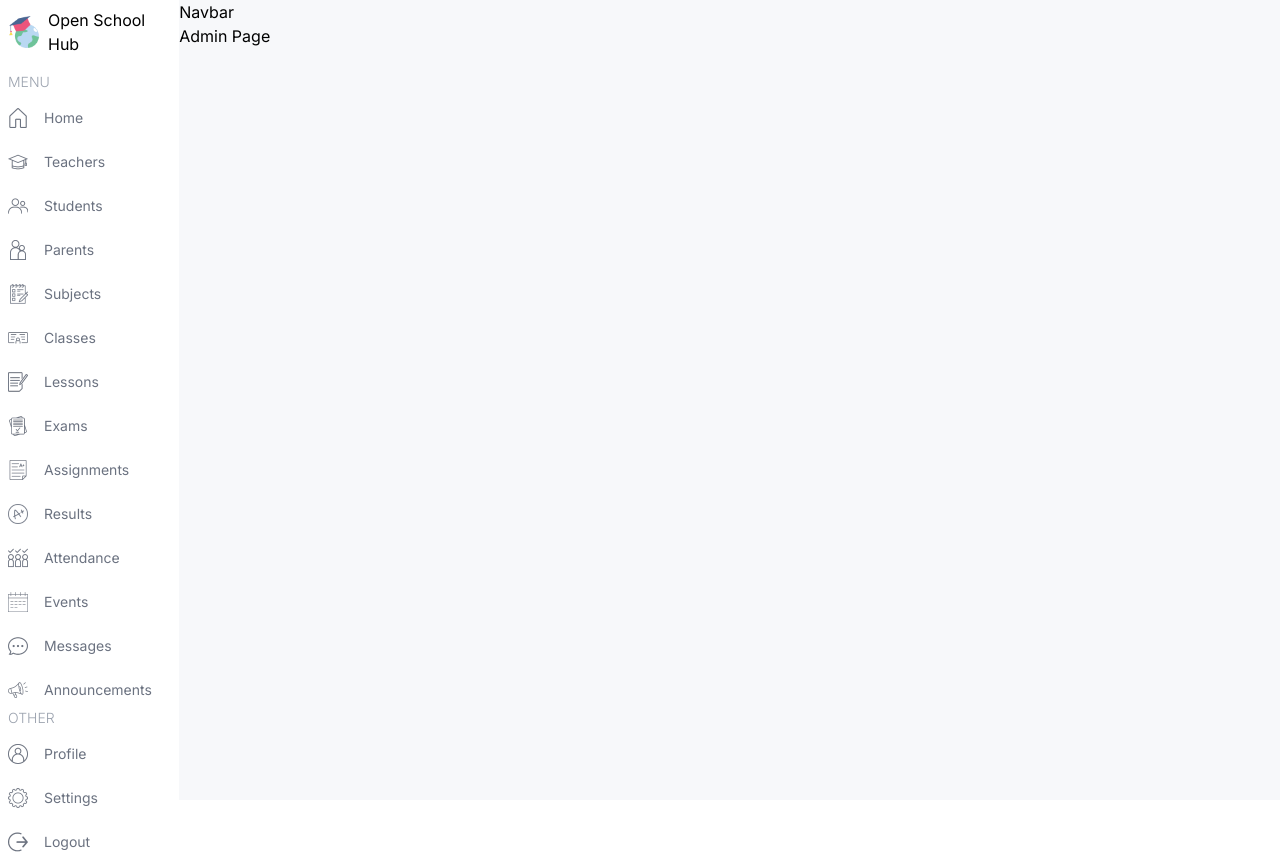
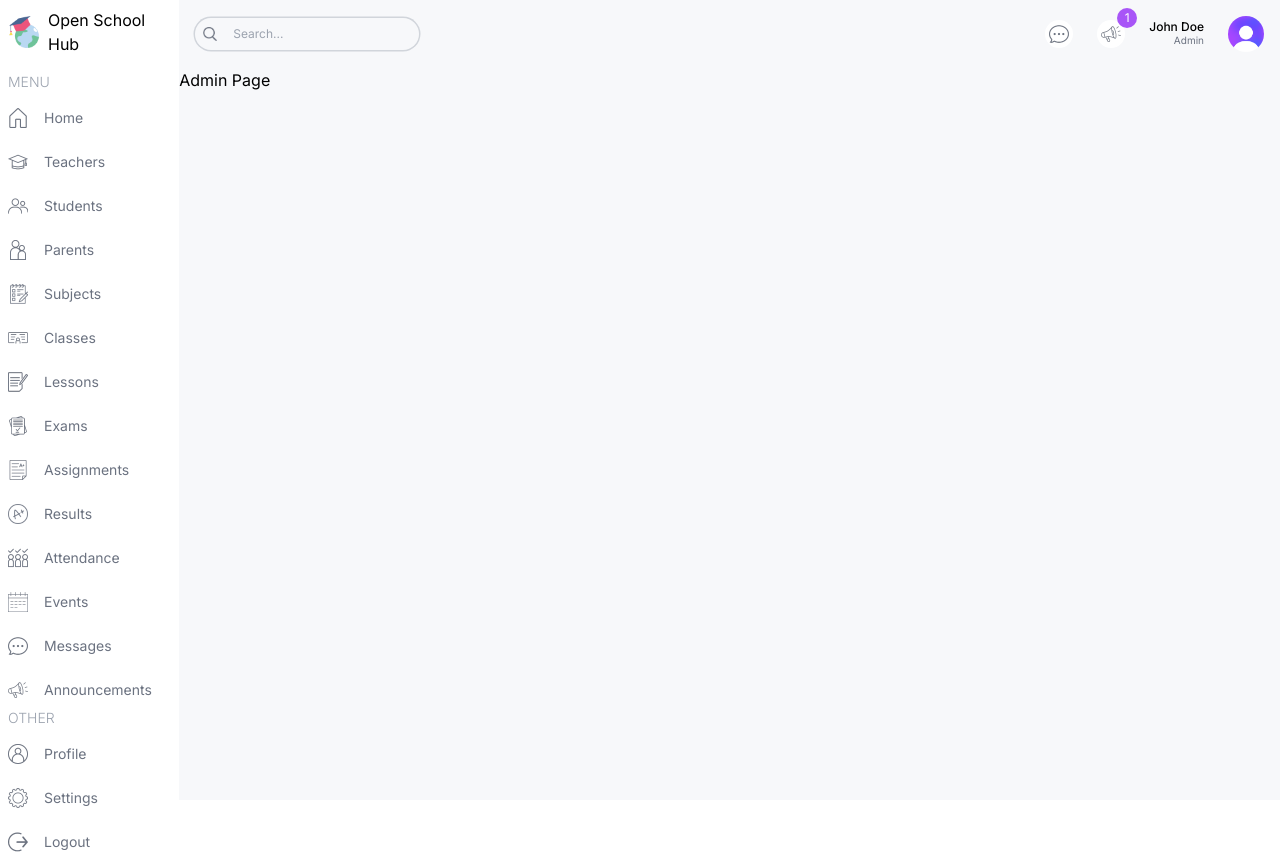
Before and after one commit to ZUBERKHAN034/next-openschoolhub-fe, a Next.js app: page /admin in a window 1280 px wide. Built offline with nearby package versions, Linux system fonts and the light colour scheme.

Commit message:
✨ Add search bar and user icons to Navbar component

```diff
--- a/src/components/Navbar.tsx
+++ b/src/components/Navbar.tsx
@@ -1,6 +1,29 @@
+import Image from "next/image";
+
 const Navbar = () => {
   return (
-   <div className="">Navbar</div>
+   <div className="flex items-center justify-between p-4">
+    {/* SEARCH BAR */}
+    <div className="hidden md:flex items-center gap-2 text-xs rounded-full ring-[1.5px] ring-gray-300 px-2">
+      <Image src="/search.png" alt="search icon" width={14} height={14}/>
+      <input type="text" placeholder="Search..." className="w-[200px] p-2 bg-transparent outline-none"/>
+    </div>
+    {/* ICONS AND USER */}
+    <div className="flex items-center gap-6 justify-end w-full">
+      <div className="bg-white rounded-full w-7 h-7 flex items-center justify-center cursor-pointer">
+      <Image src="/message.png" alt="message icon" width={20} height={20}/>
+      </div>
+      <div className="bg-white rounded-full w-7 h-7 flex items-center justify-center cursor-pointer relative">
+      <Image src="/announcement.png" alt="announcement icon" width={20} height={20}/>
+      <div className="absolute -top-3 -right-3 w-5 h-5 flex items-center justify-center bg-purple-500 text-white rounded-full text-xs">1</div>
+      </div>
+      <div className="flex flex-col">
+        <span className="text-xs leading-3 font-medium">John Doe</span>
+        <span className="text-[10px] text-gray-500 text-right">Admin</span>
+      </div>
+      <Image src="/avatar.png" alt="avatar icon" width={36} height={36} className="rounded-full"/>
+    </div>
+   </div>
   );
 };
 
```
